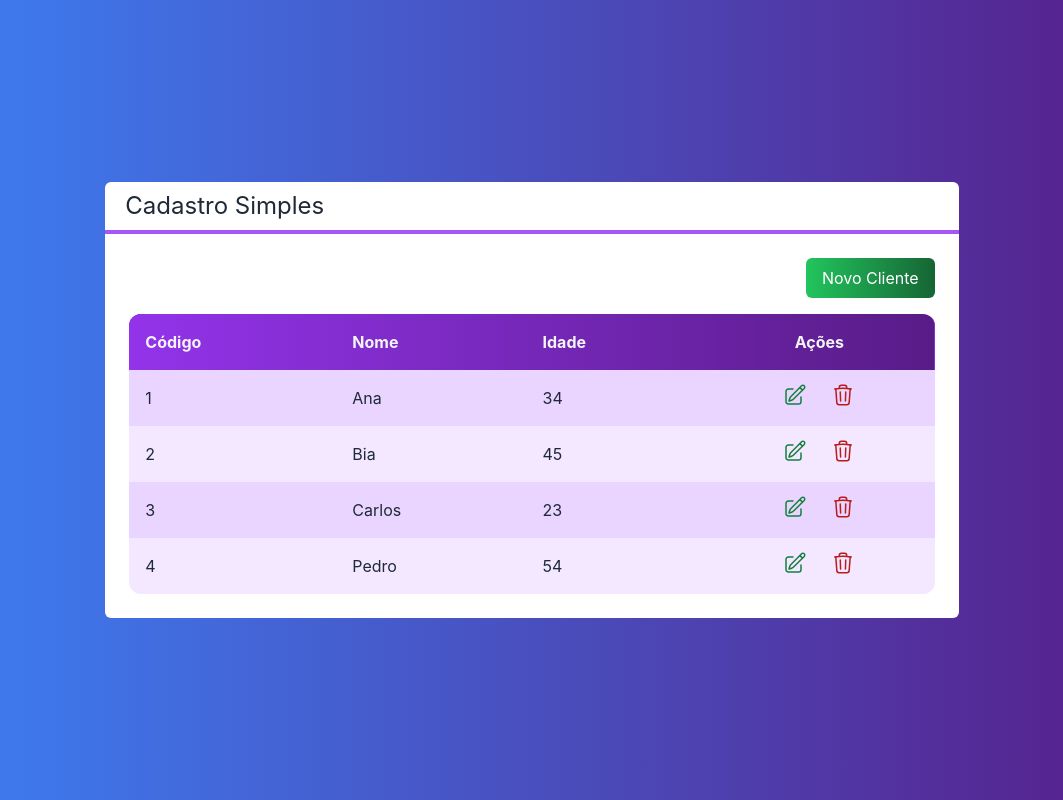
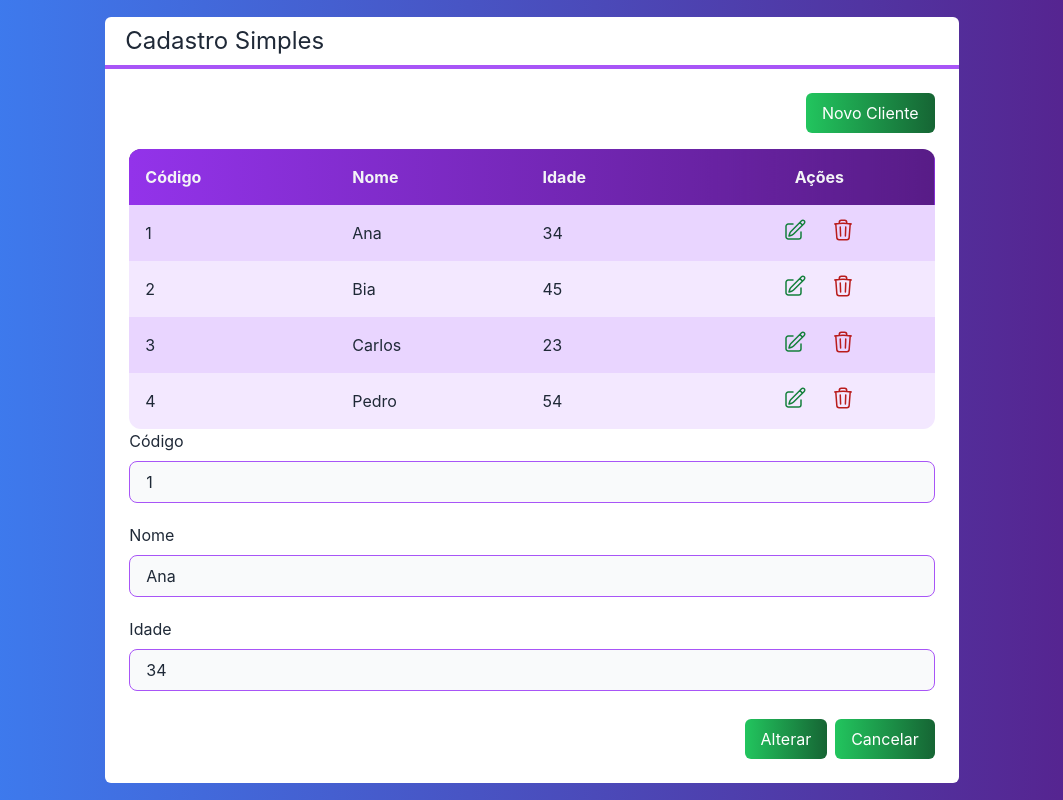
Before and after one commit to LeticiaLopess/next-crud, a Next.js app: page / in a window 1280 px wide. Shown: the whole page, without its empty margins (108-1171 px from the left). Built offline with nearby package versions, Linux system fonts and the light colour scheme.

Commit message:
componente formulário

```diff
--- a/src/components/Botao.tsx
+++ b/src/components/Botao.tsx
@@ -1,7 +1,7 @@
 interface BotaoProps {
     cor?: 'green' | 'blue' | 'gray'
     className?: string
-    children: any
+    children?: any
 }
 
 export default function Botao(props: BotaoProps) {
--- /dev/null
+++ b/src/components/Entrada.tsx
@@ -0,0 +1,29 @@
+interface EntradaProps {
+    tipo?: 'text' | 'number'
+    texto: string
+    valor: any
+    somenteLeitura?: boolean
+    className?: string
+    valorMudou?: (valor: any) => void
+}
+
+export default function Entrada(props: EntradaProps) {
+    return (
+        <div className={`flex flex-col ${props.className}`}>
+            <label className="mb-2">
+                {props.texto}
+            </label>
+            <input
+                type={props.tipo ?? 'text'}
+                value={props.valor}
+                readOnly={props.somenteLeitura}
+                onChange={e => props.valorMudou?.(e.target.value)}
+                className={`
+                    border border-purple-500 rounded-lg
+                    focus: outline-none bg-gray-50 px-4 py-2
+                    ${props.somenteLeitura ? '' : 'focus:bg-white'}
+                `}
+            />
+        </div>
+    )
+}
--- /dev/null
+++ b/src/components/Formulario.tsx
@@ -0,0 +1,50 @@
+import { useState } from "react";
+import Cliente from "../core/Cliente";
+import Botao from "./Botao";
+import Entrada from "./Entrada";
+
+interface FormularioProps {
+    cliente: Cliente
+}
+
+export default function Formulario(props: FormularioProps) {
+    const id = props.cliente?.id
+    const [nome, setNome] = useState(props.cliente?.nome ?? '')
+    const [idade, setIdade] = useState(props.cliente?.idade ?? 0)
+
+    return (
+        <div>
+            {id ? (
+                <Entrada
+                    somenteLeitura
+                    texto="Código"
+                    valor={id}
+                    className='mb-5'
+                />
+            ) : false}
+            <Entrada
+                texto="Nome"
+                valor={nome}
+                valorMudou={setNome}
+                className='mb-5'
+            />
+            <Entrada
+                texto="Idade"
+                tipo='number'
+                valor={idade}
+                valorMudou={setIdade}
+            />
+
+            <div className="flex justify-end mt-7">
+                <Botao cor='blue' className="mr-2">
+                    {id ? 'Alterar' : 'Salvar'}
+                </Botao>
+
+                <Botao cor='gray'>
+                    Cancelar
+                </Botao>
+            </div>
+
+        </div>
+    )
+}
--- a/src/pages/index.tsx
+++ b/src/pages/index.tsx
@@ -1,6 +1,7 @@
 import Head from 'next/head'
 import Image from 'next/image'
 import Botao from '../components/Botao'
+import Formulario from '../components/Formulario'
 import Layout from '../components/Layout'
 import Tabela from '../components/Tabela'
 import Cliente from '../core/Cliente'
@@ -43,6 +44,8 @@
           clienteExcluido={clienteExcluido}
         />
 
+        <Formulario cliente={clientes[0]}></Formulario>
+
       </Layout>
     </div>
   )
```
